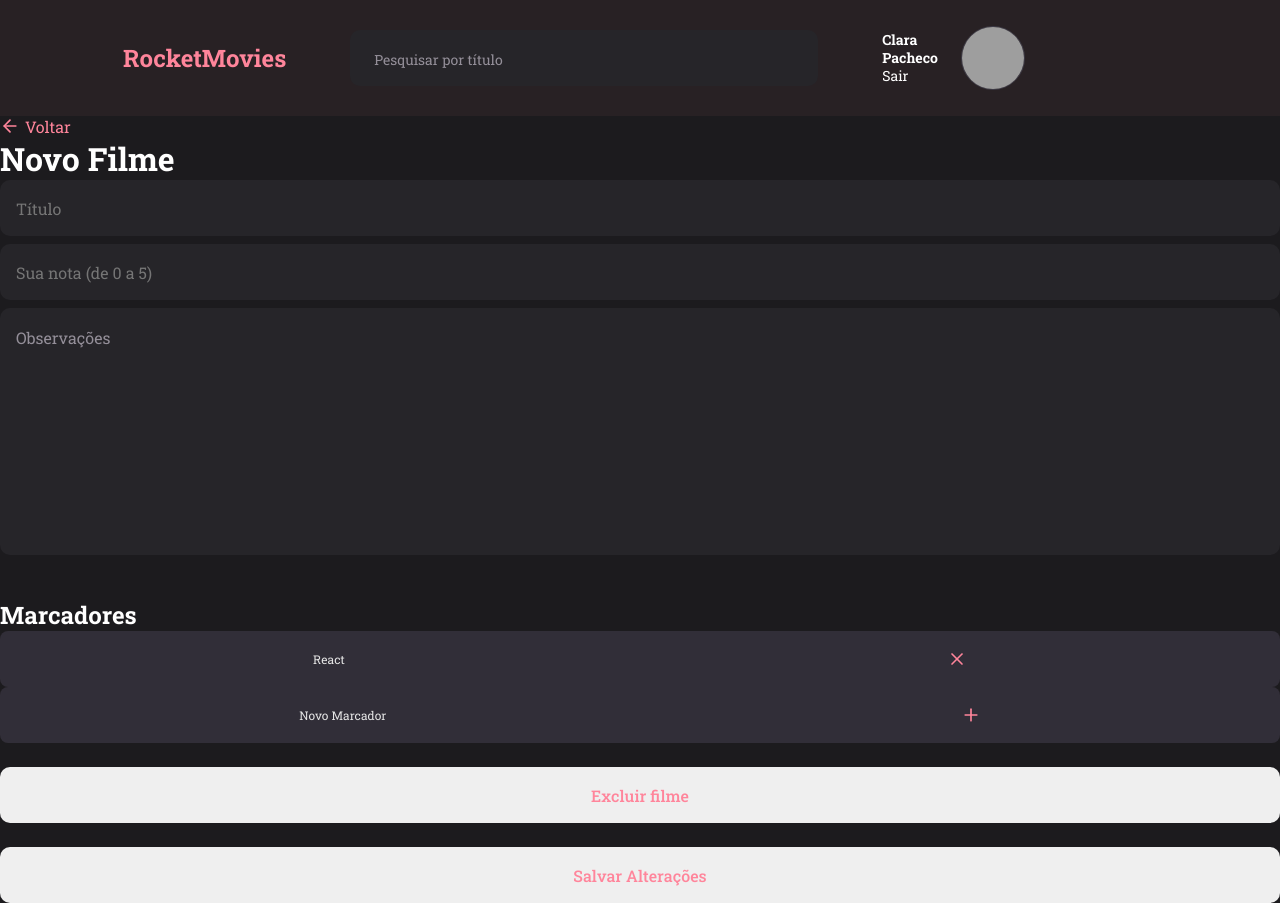
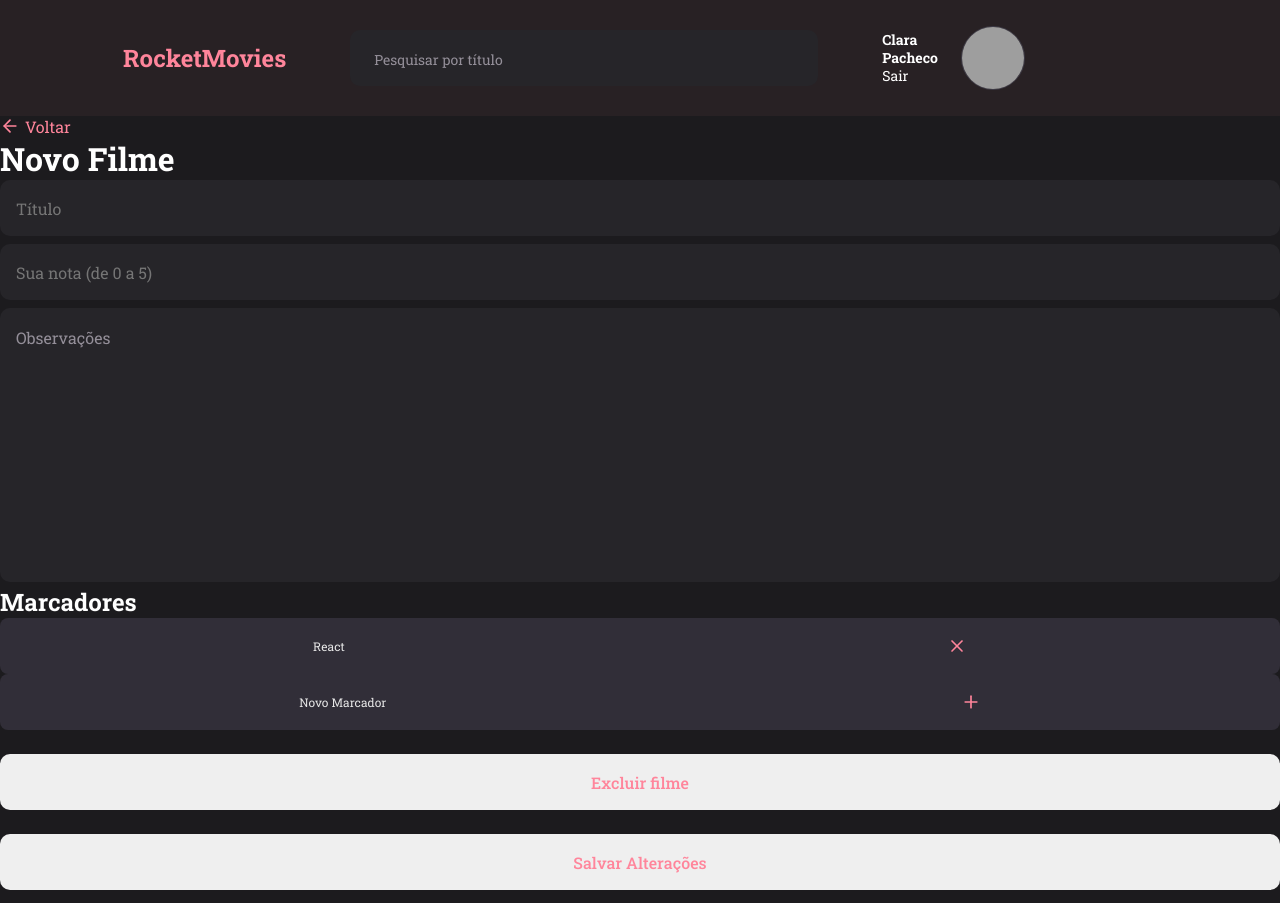
Before and after one commit to Clara-Pacheco/rocketMovies, a React (Vite) app: page / in a window 1280 px wide. Built offline with nearby package versions, Linux system fonts and the light colour scheme; grey boxes are pictures that could not be loaded.

Commit message:
Correct value for height and delete margin-bottom

```diff
--- a/src/Components/Textarea/styles.js
+++ b/src/Components/Textarea/styles.js
@@ -2,7 +2,7 @@ import styled from "styled-components";
 
 export const Container = styled.textarea`
   width: 100%;
-  height: 247px;
+  height: 274px;
 
   border-radius: 10px;
   border: none;
@@ -12,7 +12,7 @@ export const Container = styled.textarea`
   color: ${({ theme }) => theme.COLORS.PLACEHOLDER_ICONS_COLOR};
 
   padding: 19px 16px;
-  margin-bottom: 40px;
+  /* margin-bottom: 40px; */
 
   &::placeholder {
     color: ${({ theme }) => theme.COLORS.PLACEHOLDER_ICONS_COLOR};
```
